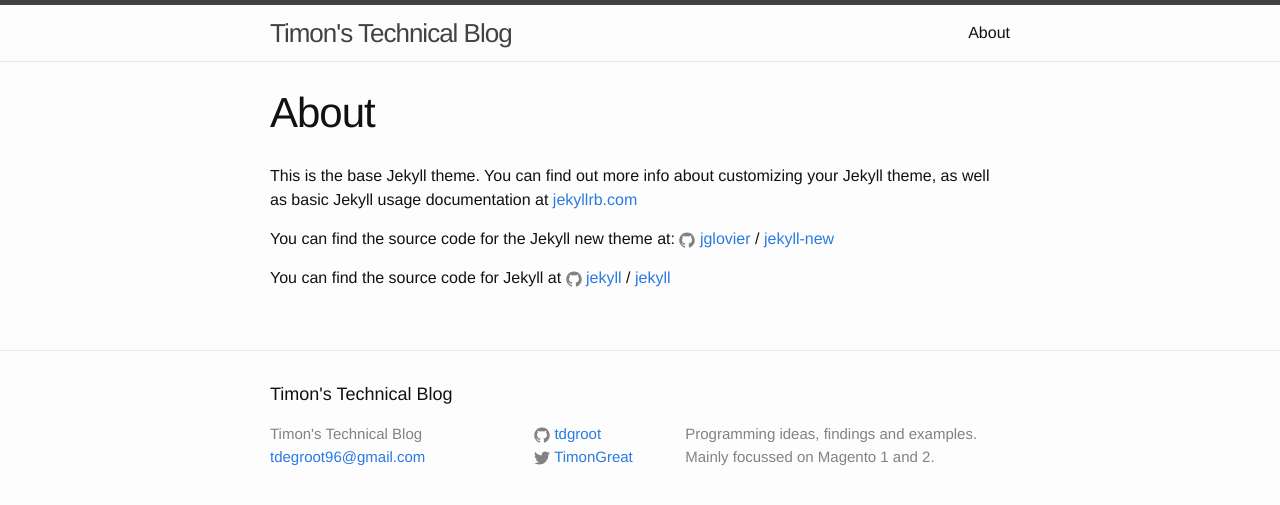
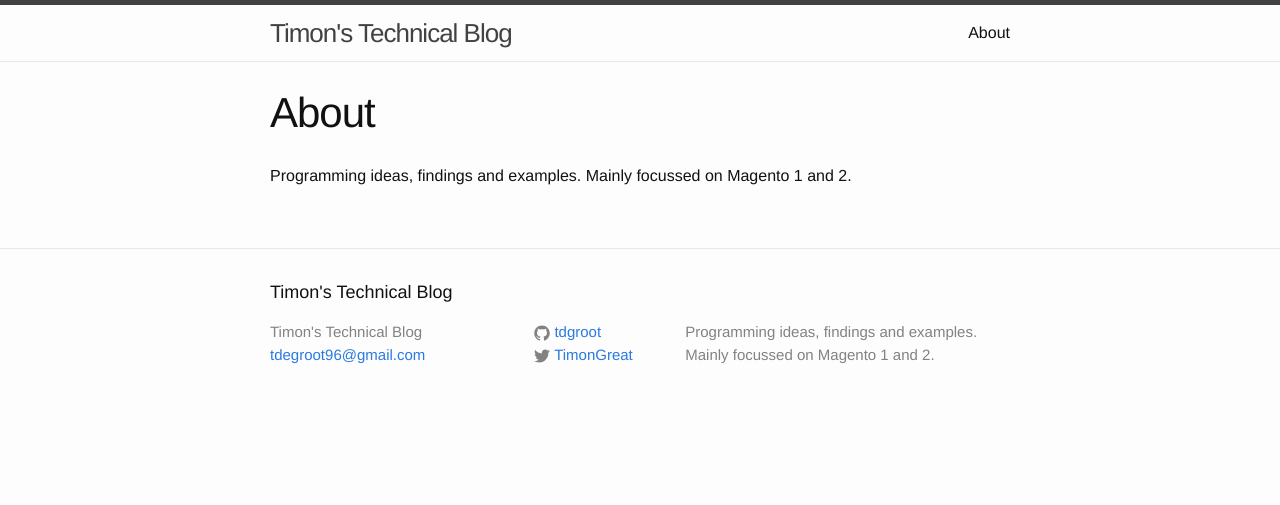
Before and after one commit to Desmaster/desmaster.github.io, a Jekyll site: the page built from about.md, in a window 1280 px wide. Shown: the top 505 px of the page. Built offline with Jekyll 4.4.1, drawn with Linux system fonts in a browser that asks for light colours.

```diff
--- a/_config.yml
+++ b/_config.yml
@@ -14,6 +14,7 @@ baseurl: "" # the subpath of your site, e.g. /blog
 url: "https://blog.timpack.org" # the base hostname & protocol for your site
 twitter_username: TimonGreat
 github_username:  tdgroot
+permalink: /:title
 
 # Build settings
 markdown: kramdown
--- a/about.md
+++ b/about.md
@@ -4,12 +4,4 @@ title: About
 permalink: /about/
 ---
 
-This is the base Jekyll theme. You can find out more info about customizing your Jekyll theme, as well as basic Jekyll usage documentation at [jekyllrb.com](http://jekyllrb.com/)
-
-You can find the source code for the Jekyll new theme at:
-{% include icon-github.html username="jglovier" %} /
-[jekyll-new](https://github.com/jglovier/jekyll-new)
-
-You can find the source code for Jekyll at
-{% include icon-github.html username="jekyll" %} /
-[jekyll](https://github.com/jekyll/jekyll)
+{{ site.description }}
```
Also changed, not shown: _posts/2018-06-14-installing-blackfire-on-fedora-and-some-findings.md (added, +40 -0 lines).
